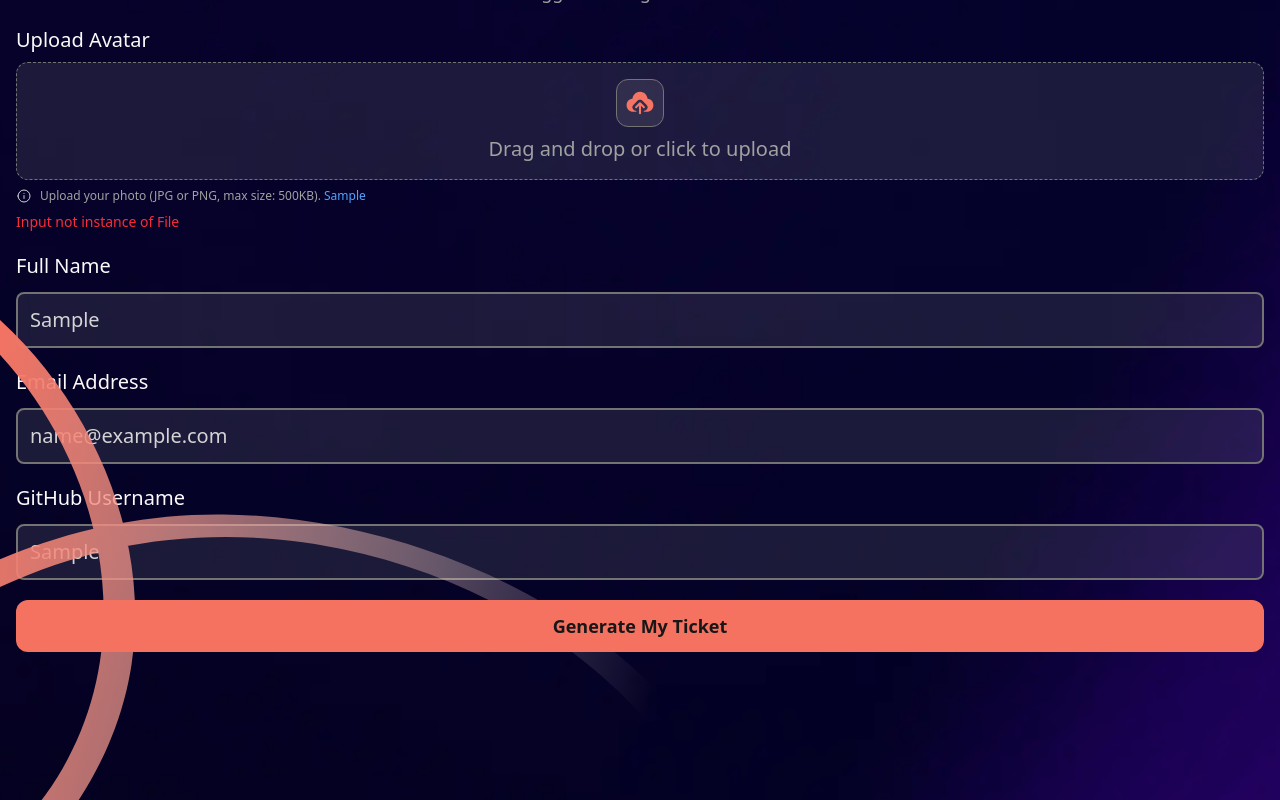
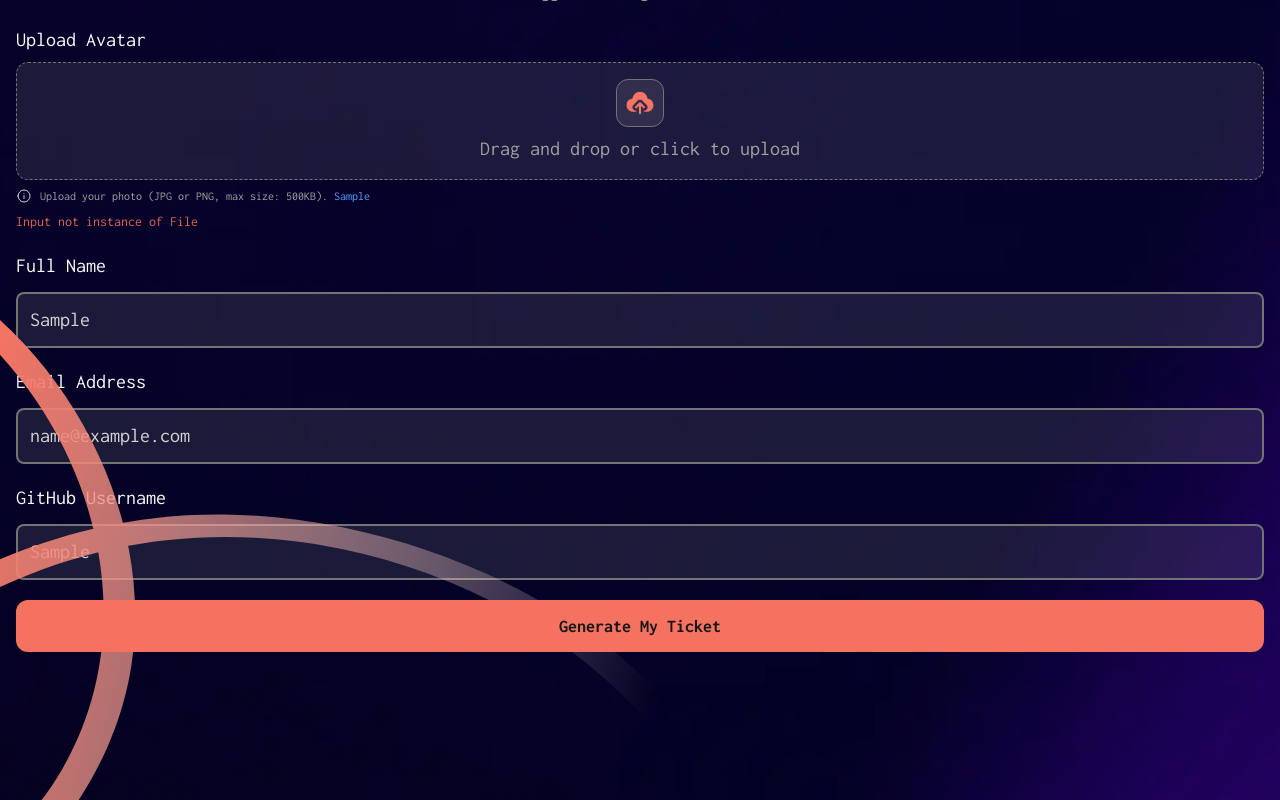
Before and after one commit to Qkari17/Ticket_Maker, a React (Vite) app: page / in a window 1280 px wide. Both pictures are taken after typing "Sample", "name@example.com", "Sample" into the empty fields and a click on the button "Generate My Ticket". Shown: the part 213-1013 px from the top of the page. Built offline with nearby package versions, Linux system fonts and the light colour scheme.

Commit message:
Font added

```diff
--- a/src/App.tsx
+++ b/src/App.tsx
@@ -7,7 +7,7 @@ function App() {
   return (
     <div
       className=" bg-custom md:bg-custom-2  lg:bg-custom-3 bg-cover
-     w-screen  bg-center text-neutral-50 text-xl pt-3"
+     w-screen  bg-center text-neutral-50 text-xl pt-3 font-inconsolata"
     >
     <Header/>
    <RouterProvider router={router}></RouterProvider>
--- a/src/components/Form/Form.tsx
+++ b/src/components/Form/Form.tsx
@@ -104,8 +104,9 @@ export const Form = () => {
             Upload your photo (JPG or PNG, max size: 500KB). <a className="text-blue-400 hover:text-blue-500" href={sample} download>Sample</a>
           </p>
         </div>
+
         {errors.file && (
-          <p className="text-red-500 text-sm">{errors.file.message}</p>)}
+          <p className="text-button2 text-sm">{errors.file.message}</p>)}
       </div>
       {/* <Input label="Image" type="file"></Input> */}
       <Input
--- a/src/components/Form/type.ts
+++ b/src/components/Form/type.ts
@@ -1,4 +1,5 @@
 import { z } from "zod";
+
 
 export const validationSchema = z.object({
   fullname: z.string().min(1, "Fullname is required"),
--- a/src/index.css
+++ b/src/index.css
@@ -1,8 +1,9 @@
+@import url('https://fonts.googleapis.com/css2?family=DM+Sans:ital,opsz,wght@0,9..40,100..1000;1,9..40,100..1000&family=Inconsolata:wght@200..900&family=Roboto:wght@400;500&display=swap');
 @import "tailwindcss";
 
 @theme {
     --color-button1: hsl(7, 88%, 67%);
     --color-button2: hsl(7, 71%, 60%);
-
+    --font-inconsolata: "Inconsolata", serif;
 
   }
--- a/src/ui/Input/Input.tsx
+++ b/src/ui/Input/Input.tsx
@@ -26,7 +26,7 @@ export const Input = forwardRef(
               !error,
           })}
         ></input>
-        {error && <p className="text-red-500"> {error?.message}</p>}
+        {error && <p className="text-button2 text-sm"> {error?.message}</p>}
       </div>
     );
   }
```
Also changed, not shown: src/assets/images/icon-info error.svg (added).
